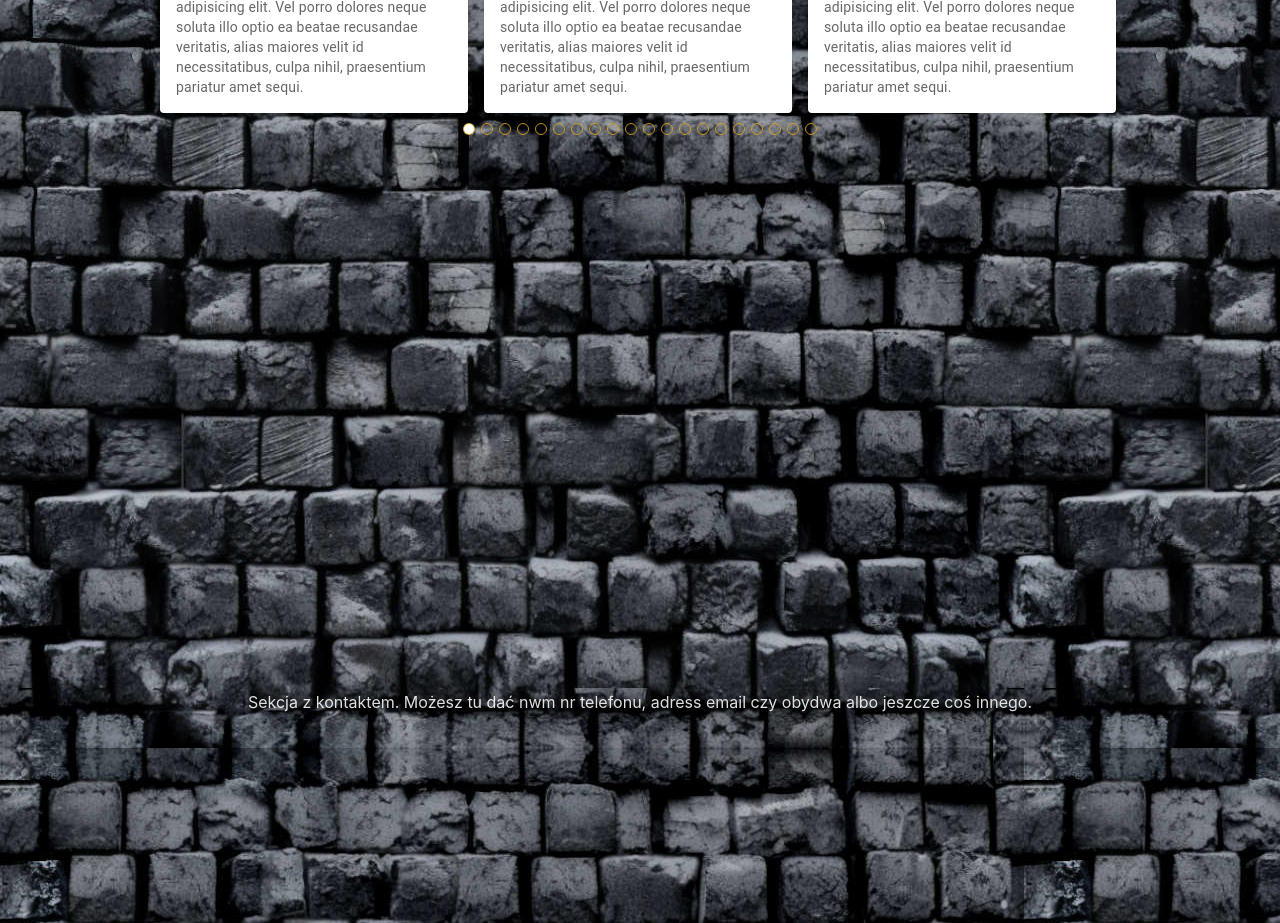
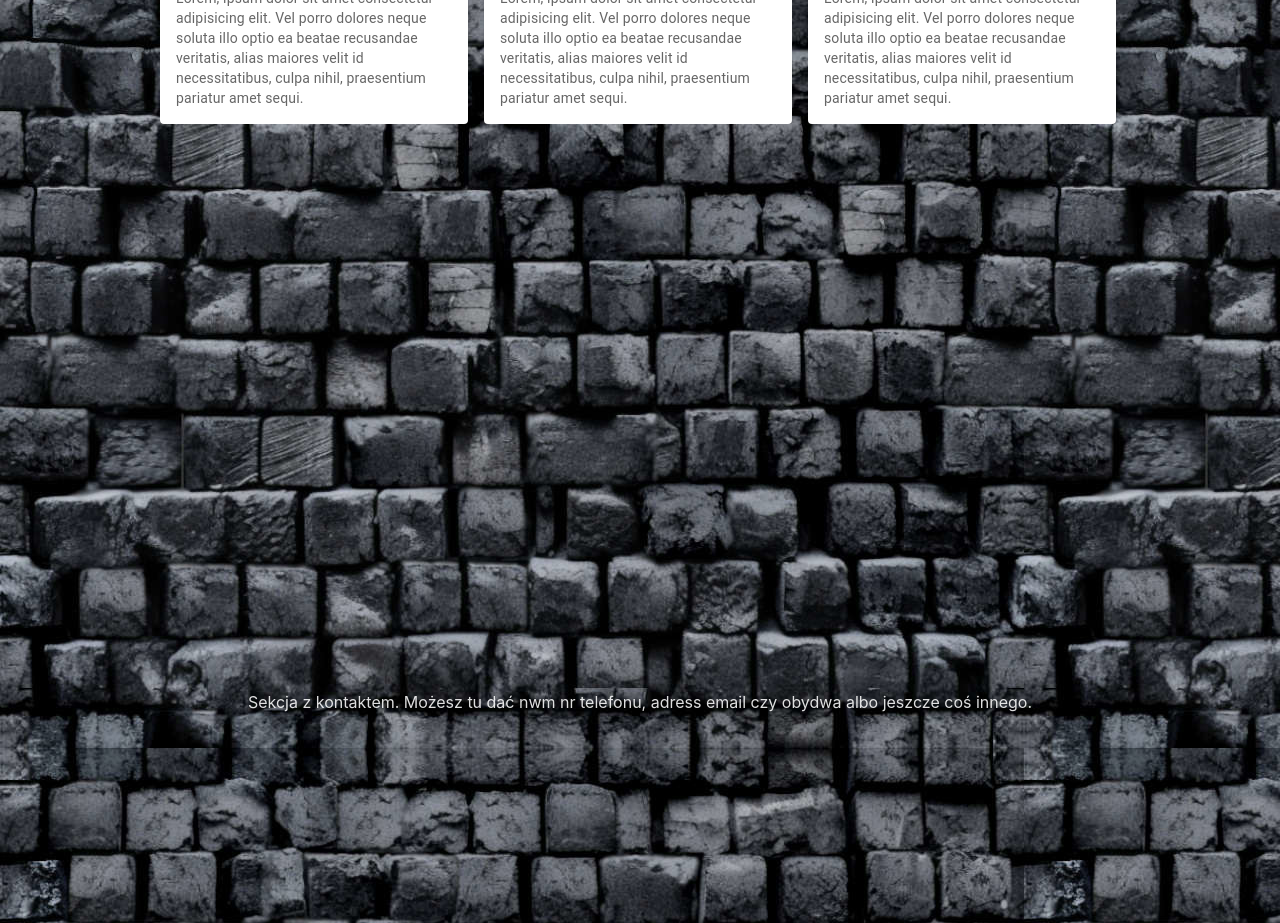
Before and after one commit to PabloPicas0/Photo-Catalog-App, a React (Vite) app: page / in a window 1280 px wide. Shown: the part 1300-2223 px from the top of the page. Built offline with nearby package versions, Linux system fonts and the light colour scheme.

Commit message:
added 75% of infinite scrolling functionality

```diff
--- a/src/App.css
+++ b/src/App.css
@@ -26,6 +26,11 @@
 /* Hide scrollbar for Chrome, Safari and Opera */
 .carousel::-webkit-scrollbar {
   display: none;
+}
+
+/* Hide carousel transition for infinite scrolling */
+.no-transition {
+  scroll-behavior: auto !important;
 }
 
 .slider-left-arrow {
--- a/src/Components/Catalog.jsx
+++ b/src/Components/Catalog.jsx
@@ -1,38 +1,41 @@
 import { Box, Card, CardActionArea, CardContent, CardMedia, Typography } from "@mui/material";
 import { ChevronLeftSharp, ChevronRightSharp } from "@mui/icons-material";
 
-import { useRef, useState } from "react";
+import { useRef } from "react";
 
-import { carouselStyles, dotStyle } from "../styles/catalogsStyles";
+import { carouselStyles } from "../styles/catalogsStyles";
 
 const Catalog = (props) => {
   const { catalogs, handleOpen } = props;
 
-  const [currentIndex, setCurrentIndex] = useState(0);
-
   const carouselRef = useRef(null);
 
   const goToPrevious = () => {
-    const isFirstSlide = currentIndex === 0;
-    const newIndex = isFirstSlide ? catalogs.length - 1 : currentIndex - 1;
-
     carouselRef.current.scrollLeft += -carouselRef.current.offsetWidth;
-
-    setCurrentIndex(newIndex);
   };
 
   const goToNext = () => {
-    const isLastSlide = currentIndex === catalogs.length - 1;
-    const newIndex = isLastSlide ? 0 : currentIndex + 1;
-
     carouselRef.current.scrollLeft += carouselRef.current.offsetWidth;
-
-    setCurrentIndex(newIndex);
   };
 
-  const goToSlide = (slideIdx) => {
-    setCurrentIndex(slideIdx);
+  const handleInfiniteScroll = () => {
+    const { scrollLeft, scrollWidth, offsetWidth } = carouselRef.current;
+
+    if (scrollLeft === 0) {
+      carouselRef.current.classList.add("no-transition");
+      carouselRef.current.scrollLeft = scrollWidth - 2 * offsetWidth;
+      carouselRef.current.classList.remove("no-transition");
+    }
+
+    if (Math.ceil(scrollLeft) === scrollWidth - offsetWidth) {
+      carouselRef.current.classList.add("no-transition");
+      carouselRef.current.scrollLeft = offsetWidth;
+      carouselRef.current.classList.remove("no-transition");
+    }
   };
+  // TODO
+  // Add on left side 3 last catalogs
+  // Add on right side 3 first catalogs
 
   return (
     <div className="carousel-wrapper">
@@ -43,20 +46,22 @@ const Catalog = (props) => {
         <ChevronRightSharp fontSize="large" className="slider-right-arrow-icon" />
       </button>
 
-      <Box sx={carouselStyles} className="carousel" ref={carouselRef}>
+      <Box onScroll={handleInfiniteScroll} className="carousel" sx={carouselStyles} ref={carouselRef}>
         {catalogs.map((element, idx) => {
+          const { image, catalog } = element;
+
           return (
             <Card sx={{ scrollSnapAlign: "start" }} key={idx}>
               <CardActionArea onClick={() => handleOpen(element)}>
                 <CardMedia
                   component={"img"}
                   sx={{ height: 140 }}
-                  src={element.image}
+                  src={image}
                   title="Photo of the current catalog"
                 />
                 <CardContent>
                   <Typography gutterBottom variant="h5" component="div">
-                    {element.catalog}
+                    {catalog}
                   </Typography>
                   <Typography variant="body2" color="text.secondary">
                     Lorem, ipsum dolor sit amet consectetur adipisicing elit. Vel porro dolores neque soluta
@@ -69,20 +74,6 @@ const Catalog = (props) => {
           );
         })}
       </Box>
-
-      <Box className="carousel-dots-container" sx={{ display: { xs: "none", sm: "flex" } }}>
-        {catalogs.map((_, slideIdx) => {
-          return (
-            <div
-              key={slideIdx}
-              style={{
-                ...dotStyle,
-                backgroundColor: `${currentIndex === slideIdx ? "#fff" : "transparent"}`,
-              }}
-              onClick={() => goToSlide(slideIdx)}></div>
-          );
-        })}
-      </Box>
     </div>
   );
 };
--- a/src/styles/catalogsStyles.js
+++ b/src/styles/catalogsStyles.js
@@ -1,15 +1,3 @@
-export const dotStyle = {
-  margin: "0px 3px",
-  cursor: "pointer",
-  fontDize: "20px",
-  WebkitUserSelect: "none",
-  msUserSelect: "none",
-  userSelect: "none",
-  border: "1px solid rgba(218, 165, 32, 0.87)",
-  borderRadius: "50%",
-  padding: "5px",
-};
-
 export const carouselStyles = {
   display: "grid",
   gridAutoFlow: "column",
```
